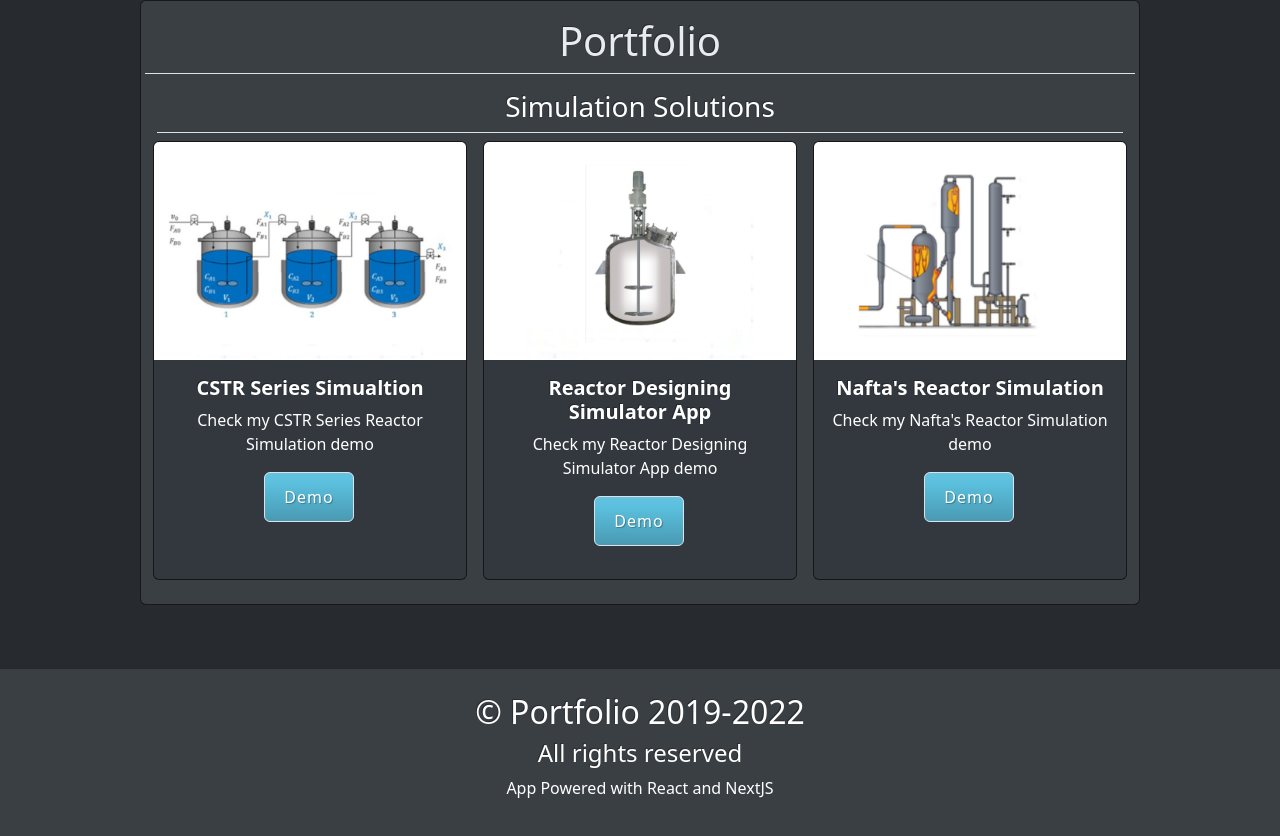
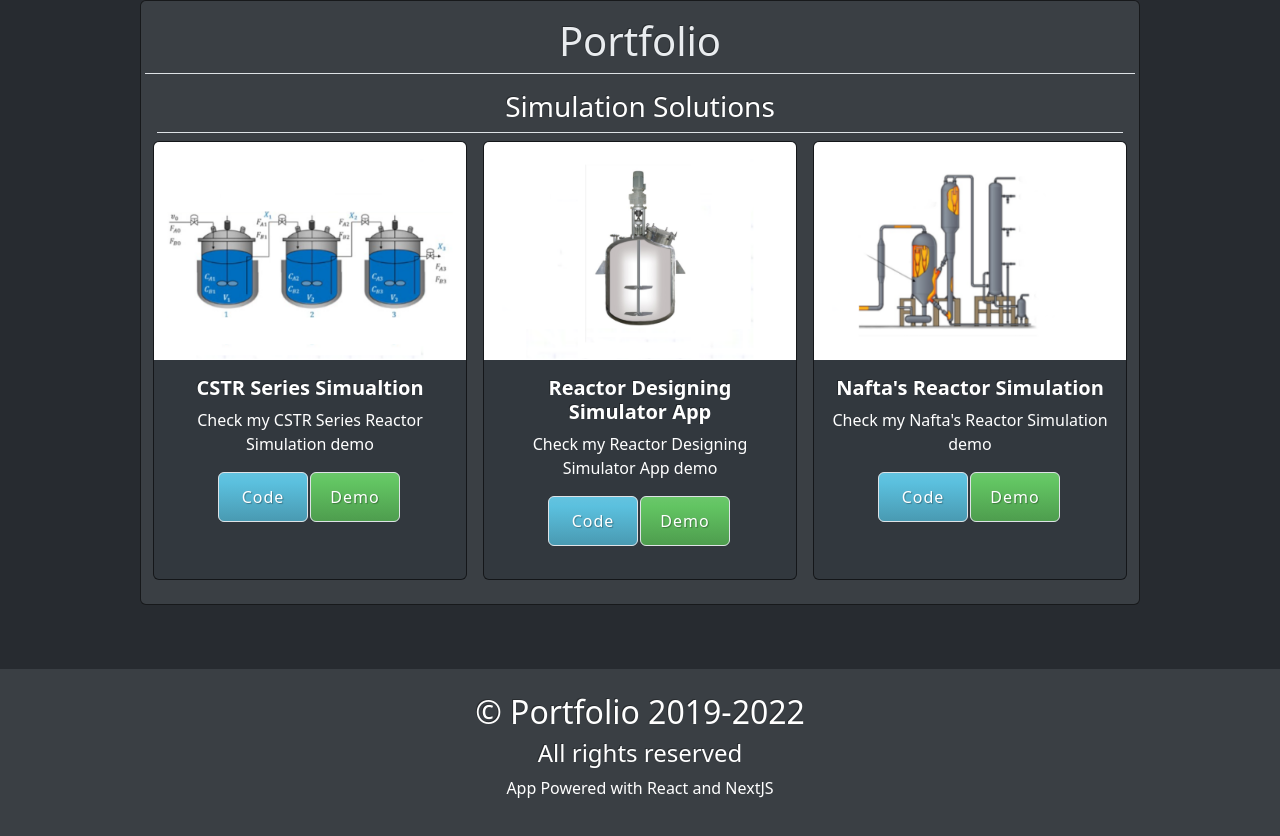
Before and after one commit to SteelTitansax/IndustrialIT_Portfolio, a Next.js app: page /industrysimulations in a window 1280 px wide. Shown: the part 917-1753 px from the top of the page. Built offline with nearby package versions, Linux system fonts and the light colour scheme; a small style sheet from the web is missing.

Commit message:
Update industrysimulations.js

```diff
--- a/pages/industrysimulations.js
+++ b/pages/industrysimulations.js
@@ -120,7 +120,8 @@ const Canvas = () =>
                                             <h5 className="text-center text-white"><strong>{name}</strong></h5>
                                             <p className="text-center  text-white">{description}</p>
                                             <div className="text-center">
-                                            <a className="btn btn-info border button-card" href ={url}>Demo</a>
+                                            <a className="btn btn-info border button-card" href ={url}>Code</a>
+                                            <a className="btn btn-success border button-card" href ={url}>Demo</a>
                                             </div>
 
                                         </div>
```
